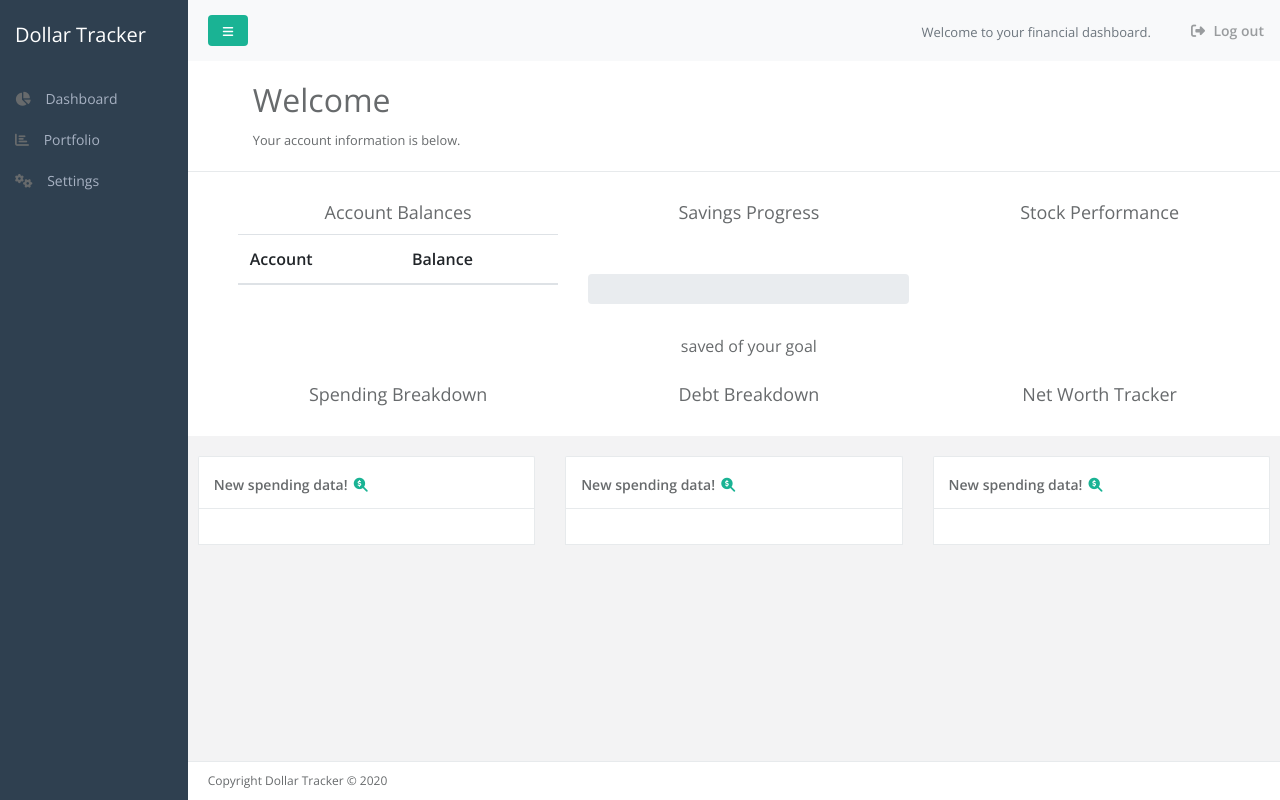
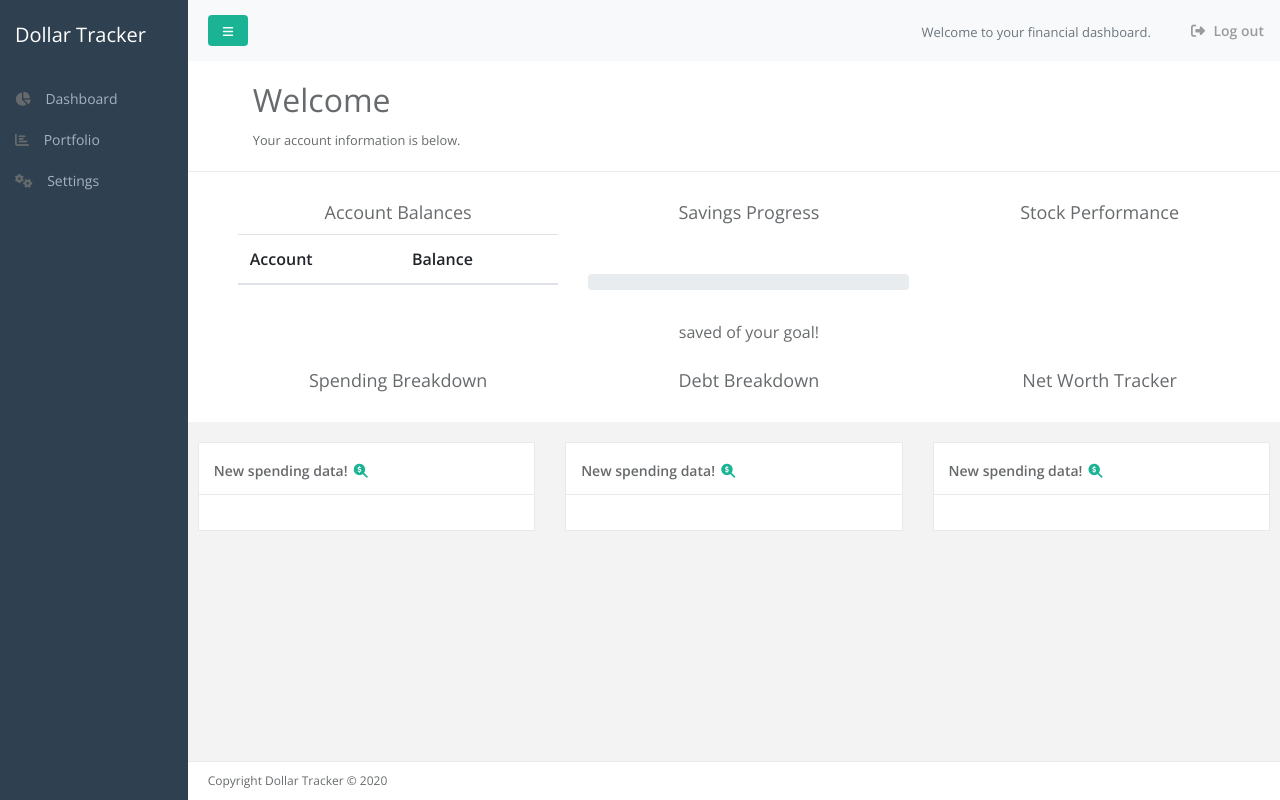
Before and after one commit to rooneyshuman/dollar-tracker, a Flask app: template templates/index.html in a window 1280 px wide. Run offline with Flask 2, Linux system fonts and the light colour scheme; the template is opened without the code that fills it, so the values that code supplies are empty; some libraries are stand-ins or nearby versions; some web fonts are replaced.

Commit message:
Remove inline height styling for progress bar and unused bootstrap class 'progress-bar-animated'

```diff
--- a/templates/index.html
+++ b/templates/index.html
@@ -36,11 +36,11 @@
     </div>
     <div class="col-sm-4 col-md-4">
       <h5 class="text-center">Savings Progress</h5>
-      <div class="progress" style="height: 30px;">
-        <div class="progress-bar progress-bar-animated" role="progressbar"></div>
+      <div class="progress active">
+        <div class="progress-bar" role="progressbar"></div>
       </div>
       <p class="savings-prog"></p>
-      <p class="savings-text">saved of your <span class="savings-goal"></span> goal</p>
+      <p class="savings-text">saved of your <span class="savings-goal"></span> goal!</p>
     </div>
     <div class="col-sm-4 col-md-4">
       <h5 class="text-center">Stock Performance</h5>
```
